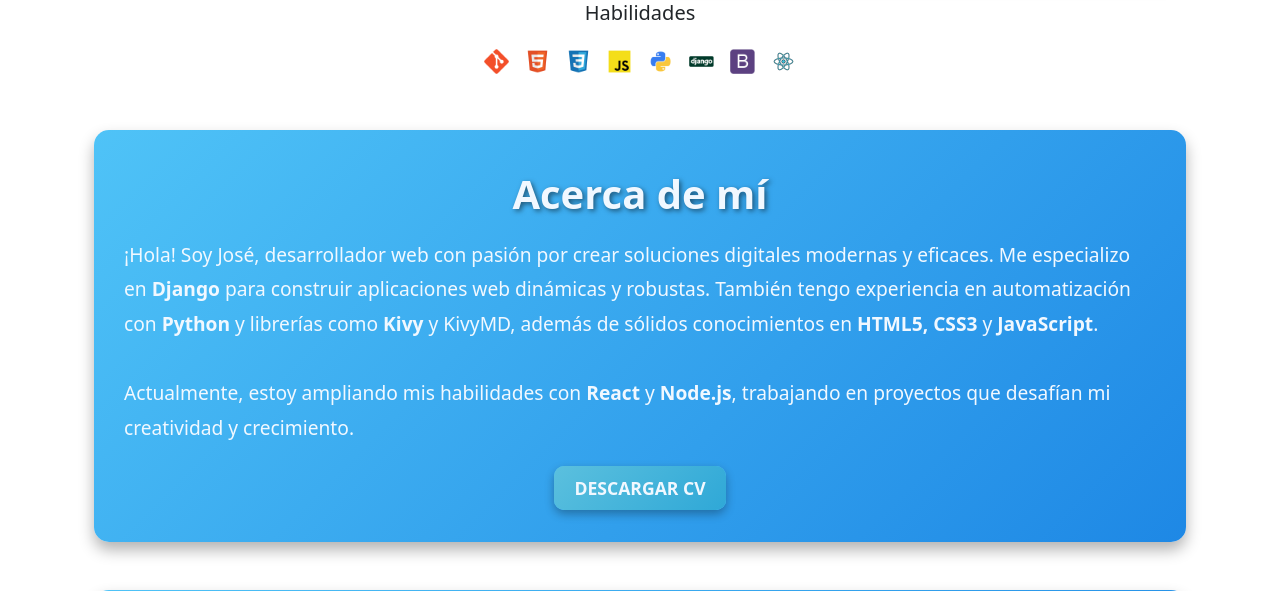
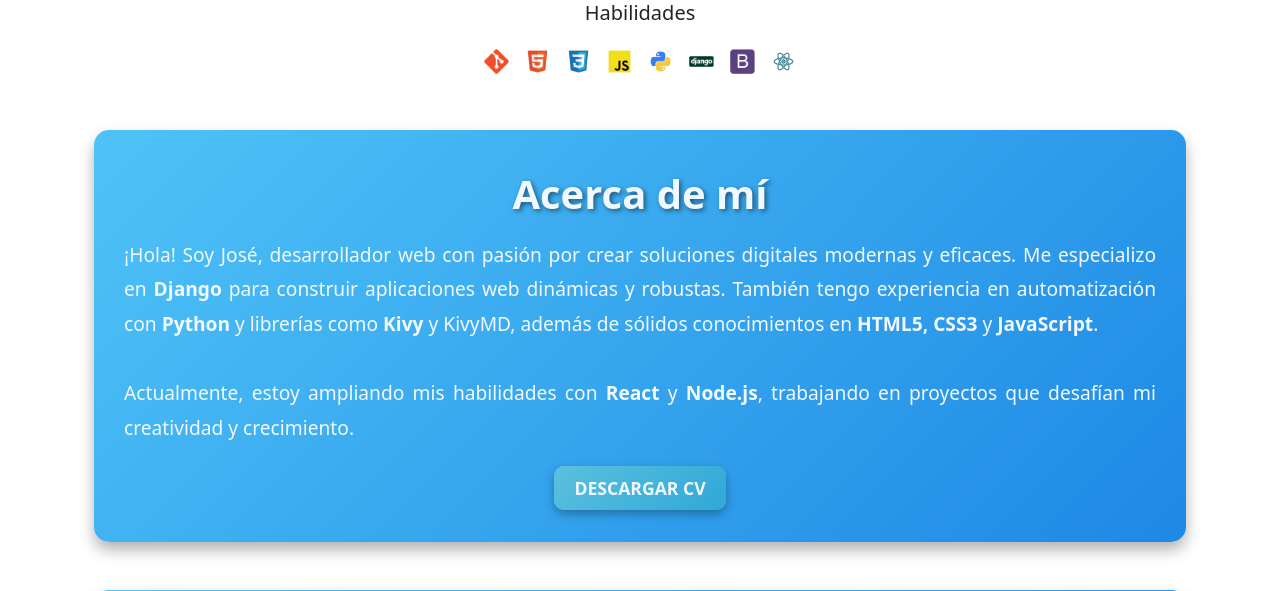
Before and after one commit to AmeriK88/Professional-portfolio, a Django app: page / in a window 1280 px wide. Shown: the part 556-1147 px from the top of the page. Run offline with Django 5.2, Linux system fonts and the light colour scheme; parts of the project's set-up code (start-up, migrations or seed data) failed here and were passed over.

Commit message:
Style: corrigiento estilos #about section template home

```diff
--- a/portfolio/settings.py
+++ b/portfolio/settings.py
@@ -109,6 +109,7 @@ MEDIA_ROOT = os.path.join(BASE_DIR, 'media')
 STATIC_URL = '/static/'
 STATICFILES_DIRS = [os.path.join(BASE_DIR, 'static')]
 
+
 # Default primary key field type
 # https://docs.djangoproject.com/en/5.1/ref/settings/#default-auto-field
 
--- a/templates/home.html
+++ b/templates/home.html
@@ -61,7 +61,7 @@
     <!-- Sección "Acerca de mí" -->
     <div id="about" class="about-section mt-5">
         <h2 class="about-title">Acerca de mí</h2>
-        <p class="about-text mt-3 text-start">
+        <p class="about-text mt-3">
             ¡Hola! Soy José, desarrollador web con pasión por crear soluciones digitales modernas y eficaces. Me especializo en <strong>Django</strong> para construir aplicaciones web dinámicas y robustas. También tengo experiencia en automatización con <strong>Python</strong> y librerías como <strong>Kivy</strong> y KivyMD, además de sólidos conocimientos en <strong>HTML5, CSS3</strong> y <strong>JavaScript</strong>.
             <br><br>
             Actualmente, estoy ampliando mis habilidades con <strong>React</strong> y <strong>Node.js</strong>, trabajando en proyectos que desafían mi creatividad y crecimiento.
```
